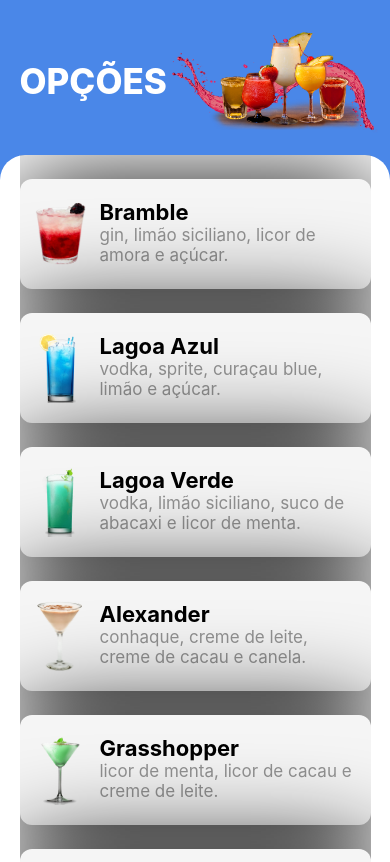
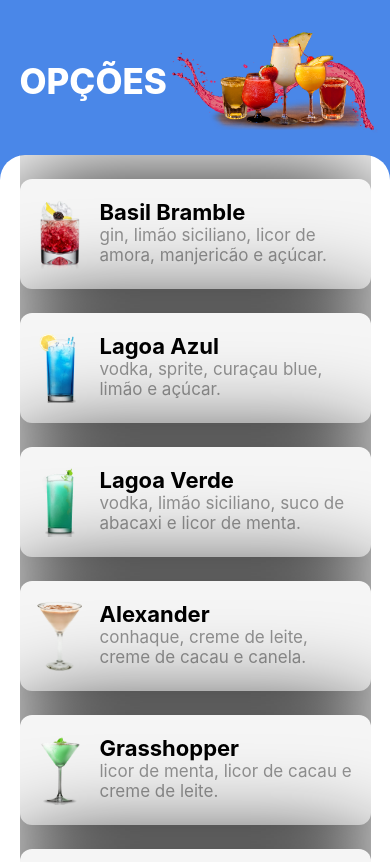
Before and after one commit to lucasvieira34/drinks-app, a React Native app: screen /Drinks in a window 390 px wide. Shown: the top 862 px of the page. Built offline with nearby package versions, Linux system fonts and the light colour scheme.

Commit message:
- feat: adding basil bramble drink to list.

```diff
--- a/src/pages/Drinks/types.ts
+++ b/src/pages/Drinks/types.ts
@@ -1,16 +1,16 @@
 export const drinkList = [
   {
     id: "1",
-    name: "Bramble",
-    descricao: "gin, limão siciliano, licor de amora e açúcar.",
-    image: require("../../assets/drinks/bramble.png"),
+    name: "Basil Bramble",
+    descricao: "gin, limão siciliano, licor de amora, manjericão e açúcar.",
+    image: require("../../assets/drinks/basil-bramble.png"),
     receita: [
+      "25ml limão siciliano",
+      "7 folhas de manjericão",
       "50ml gin",
+      "30ml licor de amora",
       "25ml açúcar",
-      "25ml limão siciliano",
       "Bater na Coqueteleira",
-      "Gelo picado, hortelã e amora",
-      "20ml licor de amora",
     ],
     taca: "Copo Long",
   },
@@ -104,6 +104,21 @@ export const drinkList = [
   },
   {
     id: "8",
+    name: "Bramble",
+    descricao: "gin, limão siciliano, licor de amora e açúcar.",
+    image: require("../../assets/drinks/bramble.png"),
+    receita: [
+      "50ml gin",
+      "25ml açúcar",
+      "25ml limão siciliano",
+      "Bater na Coqueteleira",
+      "Gelo picado",
+      "20ml licor de amora",
+    ],
+    taca: "Copo Long",
+  },
+  {
+    id: "9",
     name: "Caribeño Drink",
     descricao: "rum, água de coco, limão e açúcar.",
     image: require("../../assets/drinks/coconut.png"),
@@ -118,7 +133,7 @@ export const drinkList = [
     taca: "Caneca",
   },
   {
-    id: "9",
+    id: "10",
     name: "Cuba Libre",
     descricao: "rum, coca-cola e limão.",
     image: require("../../assets/drinks/cuba-libre.png"),
```
Also changed, not shown: src/assets/drinks/basil-bramble.png (added), 1 other file (tests, documents, lock files or other folders).
